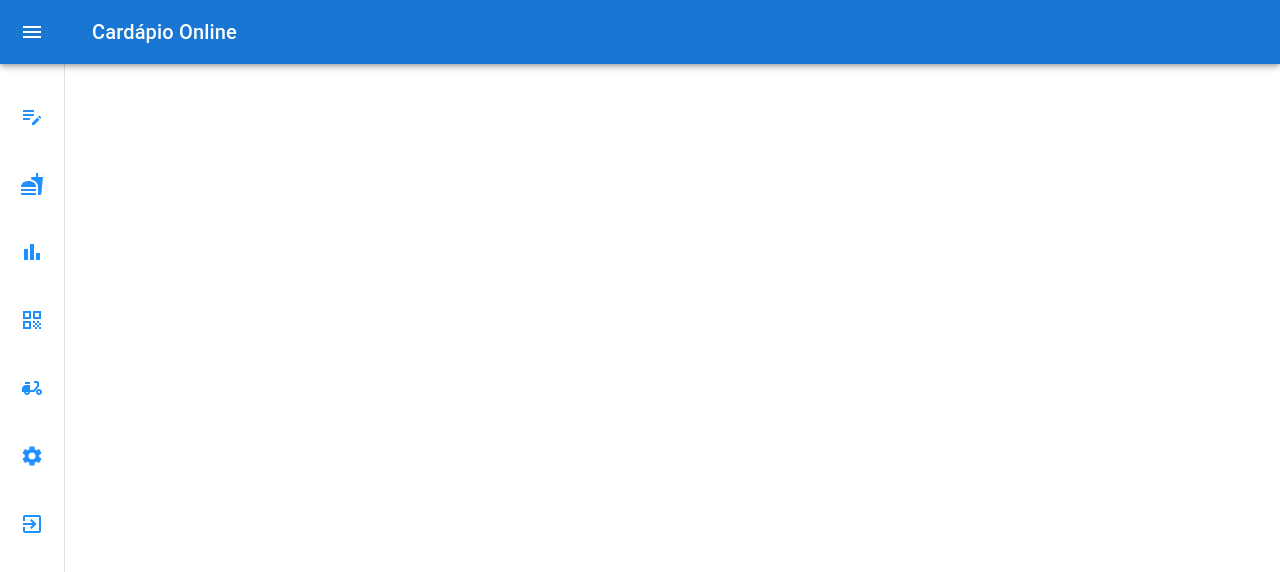
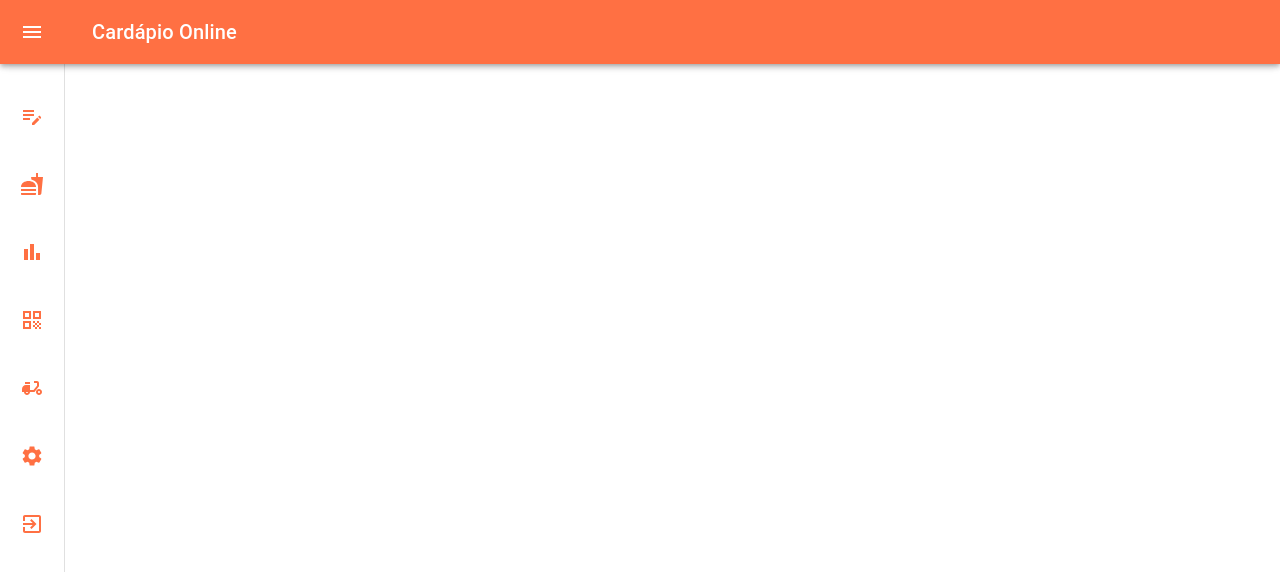
Before and after one commit to perflogabi/cardapio-digital, a React (Create React App) app: page / in a window 1280 px wide. Shown: the top 572 px of the page. Built offline with nearby package versions, Linux system fonts and the light colour scheme.

Commit message:
compoent sidebar finalizado

```diff
--- a/src/components/sidebar/Sidebar.jsx
+++ b/src/components/sidebar/Sidebar.jsx
@@ -123,7 +123,7 @@
   return (
     <Box sx={{ display: 'flex' }}>
       <CssBaseline />
-      <AppBar position="fixed" open={open}>
+      <AppBar position="fixed" open={open} sx={{ background: '#ff7043' }}>
         <Toolbar>
           <IconButton
             color="inherit"
@@ -160,7 +160,7 @@
                   justifyContent: open ? 'initial' : 'center',
                   px: 2.5,
                   mt: 2.5,
-                  color: "#1E90FF",
+                  color: "#ff7043",
 
 
                 }}
@@ -170,7 +170,7 @@
                     minWidth: 0,
                     mr: open ? 3 : 'auto',
                     justifyContent: 'center',
-                    color: "#1E90FF",
+                    color: "#ff7043",
                   }}
                 >
                   {item.icon}
```
